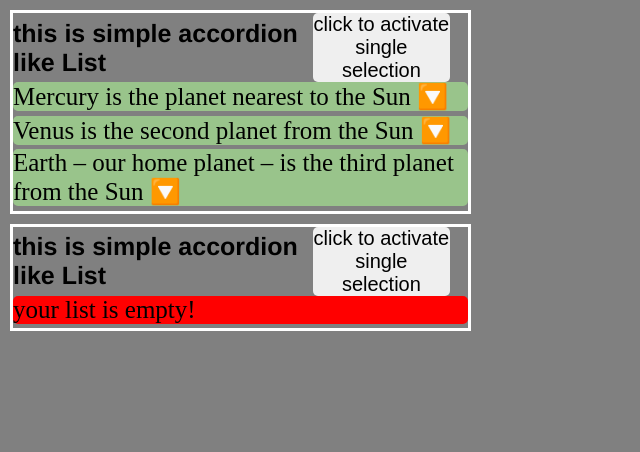
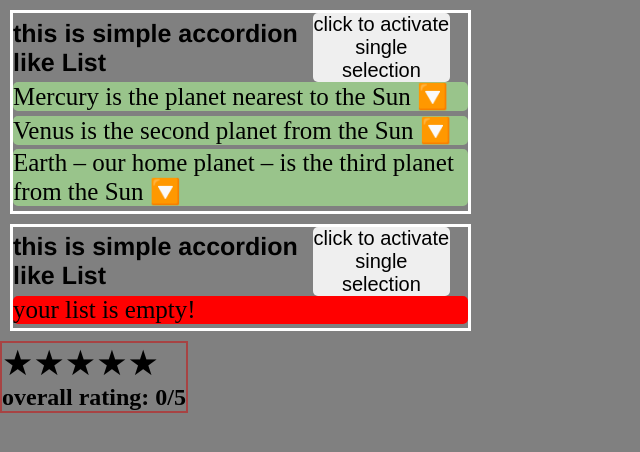
Before and after one commit to DLis117/Portfolio, a React (Vite) app in the folder js/ReactJS/tutorial_stuff/: page / in a window 1280 px wide. Shown: the top 452 px of the page, without its empty margins (0-640 px from the left). Built offline with nearby package versions, Linux system fonts and the light colour scheme.

Commit message:
added rating system

```diff
--- a/js/ReactJS/tutorial_stuff/src/AccordionComponent.jsx
+++ b/js/ReactJS/tutorial_stuff/src/AccordionComponent/AccordionComponent.jsx
@@ -1,4 +1,6 @@
 import { useState } from "react";
+import style from '/src/AccordionComponent/AccordionComponent.module.css';
+
 
 function AccordionComponent(props)
 {
@@ -28,8 +30,8 @@ function AccordionComponent(props)
     }
     return(
     <>
-    <div className="accordion-list-box">
-        <div className="header">
+    <div className={style.accordionListBox}>
+        <div className={style.header}>
             <h1>this is simple accordion like List</h1>
             <button onClick={handleMultipleInfosToggled}>{multipleInfosToggled?"click to activate multiple selection":"click to activate single selection"}</button>
         </div>
--- /dev/null
+++ b/js/ReactJS/tutorial_stuff/src/AccordionComponent/AccordionComponent.module.css
@@ -0,0 +1,47 @@
+.accordionListBox
+{
+  width: 36%;
+  border: solid white 3px;
+  margin: 10px;
+}
+.accordionListBox .header
+{
+  display: flex;
+  flex-wrap: wrap;
+  align-items: center;
+}
+.accordionListBox .header h1
+{
+  width: 66%;
+  float: left;
+  font-size: 25px;
+  font-family:'Franklin Gothic Medium', 'Arial Narrow', Arial, sans-serif;
+}
+.accordionListBox button
+{
+  cursor: pointer;
+  font-size: 20px;
+  border-radius: 5px;
+  width: 30%;
+}
+.accordionListBox button:hover
+{
+  background: rgb(108, 253, 149);
+  transition: ease 0.5s;
+}
+
+.accordionListBox ul li
+{
+  cursor: pointer;
+  font-size: 25px;
+  margin-bottom: 1%;
+  background: rgba(168, 237, 146, 0.625);
+  border-radius: 5px;
+  width: 100%;
+  /* text-decoration: none; */
+}
+.accordionListBox ul li h2
+{
+  font-size: 20px;
+  background: rgba(109, 238, 66, 0.625);
+}
--- a/js/ReactJS/tutorial_stuff/src/App.jsx
+++ b/js/ReactJS/tutorial_stuff/src/App.jsx
@@ -1,4 +1,5 @@
-import AccordionComponent from './AccordionComponent'
+import AccordionComponent from './AccordionComponent/AccordionComponent'
+import StarRating from './StarRating/StarRating'
 let info = [
             {info: 'Mercury is the planet nearest to the Sun',
              additionalInfo: "and the smallest planet in our solar system",
@@ -17,6 +18,7 @@ function App() {
   return(
           <><AccordionComponent info={info}/>
           <AccordionComponent/>
+          <StarRating/>
           </>
         )
 }
--- /dev/null
+++ b/js/ReactJS/tutorial_stuff/src/StarRating/StarRating.jsx
@@ -0,0 +1,31 @@
+import { useState } from 'react';
+import style from '/src/StarRating/StarRating.module.css'
+function StarRating()
+{
+    const howManyStars=5;
+
+    const [rating,setRating]=useState(Array.from({ length: howManyStars }, () => ({x:'★',clicked:false})));
+    const [overallRating,setOverallRaing]=useState(0);
+
+    function handleRating(indx)
+    {
+        let newRating=[...rating];
+        newRating.map((x,y)=>y<=indx?x.clicked=true:x.clicked=false);
+        setRating(newRating);
+        setOverallRaing(indx+1);
+    }
+
+    return (
+            <>
+                <div className={style.starRatingContainer}>
+                    {
+                        rating.map((x,y)=>x.clicked===true?
+                        <p onClick={()=>handleRating(y)} className={style.yellowStar} key={y}>{x.x}</p>
+                        :<p onClick={()=>handleRating(y)} className={style.blackStar} key={y}>{x.x}</p>)
+                    }
+                    <h2>overall rating: {overallRating}/{howManyStars}</h2>
+                </div>
+
+            </>)
+}
+export default StarRating;
--- /dev/null
+++ b/js/ReactJS/tutorial_stuff/src/StarRating/StarRating.module.css
@@ -0,0 +1,20 @@
+.starRatingContainer
+{
+    border: solid rgb(167, 67, 67) 2px;
+    /* background: white; */
+    display: inline-block;
+}
+p
+{
+    font-size: 35px;
+    float: left;
+    cursor: pointer;
+}
+.yellowStar
+{
+    color: yellow;
+}
+.blackStar
+{
+    color: black;
+}
--- a/js/ReactJS/tutorial_stuff/src/index.css
+++ b/js/ReactJS/tutorial_stuff/src/index.css
@@ -9,51 +9,3 @@ body
 {
   background: gray;
 }
-.accordion-list-box
-{
-  width: 36%;
-  border: solid white 3px;
-  margin: 10px;
-}
-.accordion-list-box .header
-{
-  display: flex;
-  flex-wrap: wrap;
-  align-items: center;
-}
-.accordion-list-box .header h1
-{
-  width: 66%;
-  float: left;
-  font-size: 25px;
-  font-family:'Franklin Gothic Medium', 'Arial Narrow', Arial, sans-serif;
-}
-.accordion-list-box button
-{
-  cursor: pointer;
-  font-size: 20px;
-
-  border-radius: 5px;
-  width: 30%;
-}
-.accordion-list-box button:hover
-{
-  background: rgb(108, 253, 149);
-  transition: ease 0.5s;
-}
-
-.accordion-list-box ul li
-{
-  cursor: pointer;
-  font-size: 25px;
-  margin-bottom: 1%;
-  background: rgba(168, 237, 146, 0.625);
-  border-radius: 5px;
-  width: 100%;
-  /* text-decoration: none; */
-}
-.accordion-list-box ul li h2
-{
-  font-size: 20px;
-  background: rgba(109, 238, 66, 0.625);
-}
```
